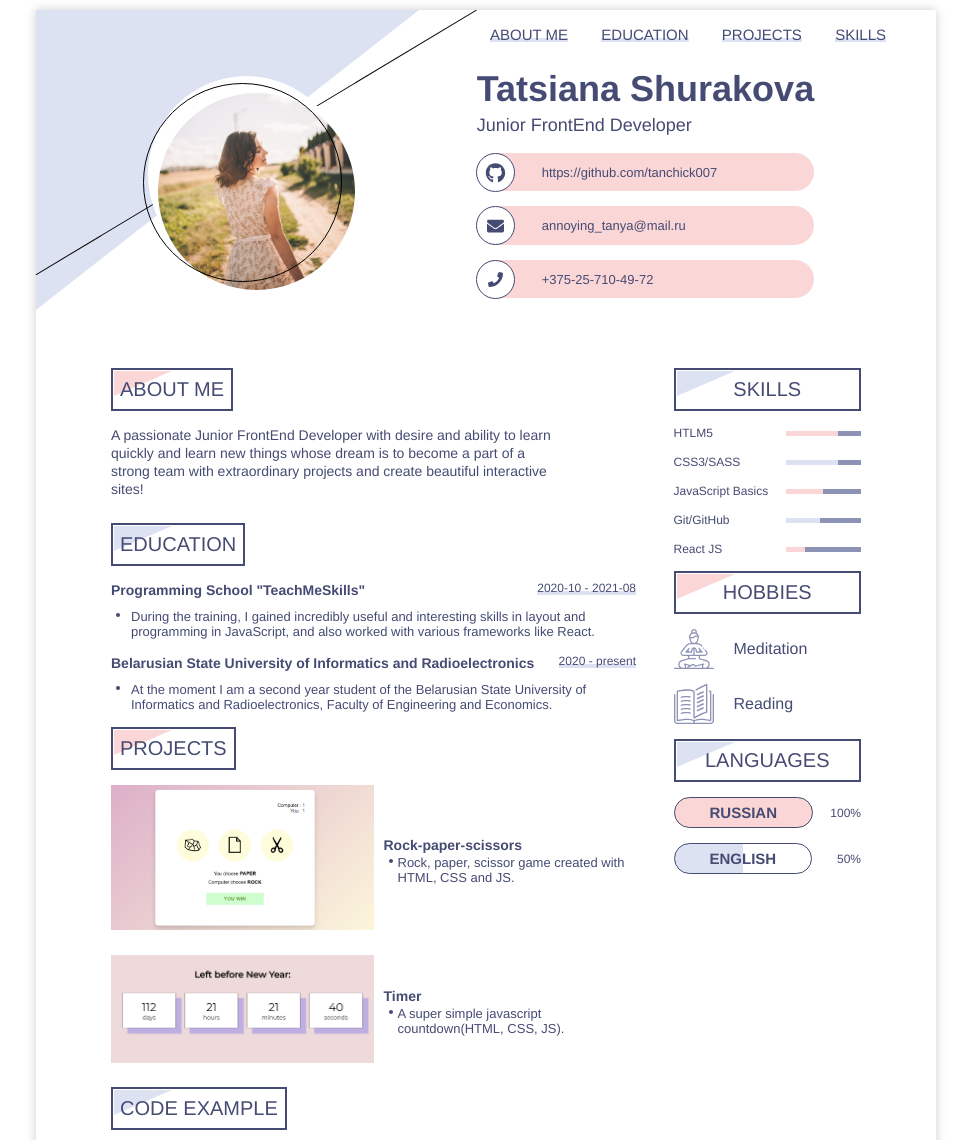
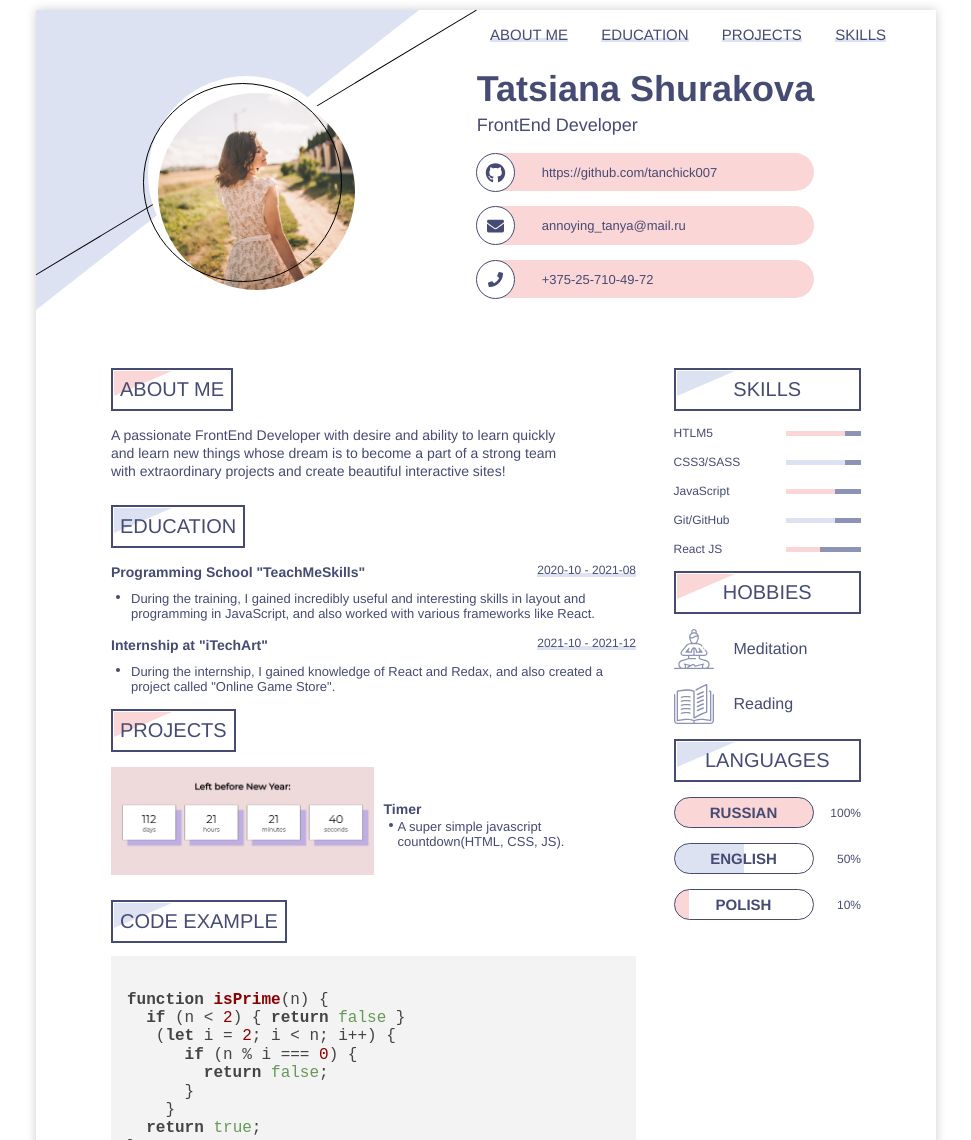
Before and after one commit to tanchick007/rsschool-cv, a website: page index.html in a window 1280 px wide. Shown: the top 1140 px of the page, without its empty margins (154-1125 px from the left). Drawn offline with nearby package versions, Linux system fonts and the light colour scheme.

Commit message:
fix: update info

```diff
--- a/index.html
+++ b/index.html
@@ -42,7 +42,7 @@
         </div>
         <div class="header__info">
           <h1 class="header__title">Tatsiana Shurakova</h1>
-          <p class="header__subtitle">Junior FrontEnd Developer</p>
+          <p class="header__subtitle">FrontEnd Developer</p>
           <ul class="header__contacts">
             <li class="header__item header__item_github">
               <a href="https://github.com/tanchick007"
@@ -64,7 +64,7 @@
             <div class="about-me__info">
               <h3 class="title title_pink">ABOUT ME</h3>
               <p class="about-me__text">
-                A passionate Junior FrontEnd Developer with desire and ability
+                A passionate FrontEnd Developer with desire and ability
                 to learn quickly and learn new things whose dream is to become a
                 part of a strong team with extraordinary projects and create
                 beautiful interactive sites!
@@ -89,15 +89,12 @@
                 <li class="about-me__item">
                   <div class="about-me__box">
                     <h5 class="about-me__institution">
-                      Belarusian State University of Informatics and
-                      Radioelectronics
+                      Internship at "iTechArt"
                     </h5>
-                    <span class="about-me__date">2020 - present</span>
+                    <span class="about-me__date">2021-10 - 2021-12</span>
                   </div>
                   <p class="about-me__desc">
-                    At the moment I am a second year student of the Belarusian
-                    State University of Informatics and Radioelectronics,
-                    Faculty of Engineering and Economics.
+                    During the internship, I gained knowledge of React and Redax, and also created a project called "Online Game Store".
                   </p>
                 </li>
               </ul>
@@ -106,27 +103,7 @@
               <h3 class="title title_pink">PROJECTS</h3>
               <div class="about-me__container">
                 <div class="about-me__project">
-                  <a href="https://tanchick007.github.io/rock-paper-scissors/" target="_blank">
-                    <div class="about-me__project_one">
-                      <div class="project-img__overlay"></div>
-                      <img
-                        class="project-img"
-                        src="./img/rps.PNG"
-                        alt="project"
-                      />
-                      <div class="project-img__details fadeIn-top">
-                        <h3>Rock-paper-scissors</h3>
-                        <span>Simple layout</span>
-                      </div>
-                    </div>
-                  </a>
-                  <div class="about-me__project-info">
-                    <h6>Rock-paper-scissors</h6>
-                    <p>Rock, paper, scissor game created with HTML, CSS and JS.</p>
-                  </div>
-                </div>
-                <div class="about-me__project">
-                  <a href="https://jsfiddle.net/fzxsL0qn/3/" target="_blank">
+                  <a href="https://jsfiddle.net/19edxbmt/" target="_blank">
                     <div class="about-me__project_two">
                       <div class="project-img__overlay"></div>
                       <img
@@ -177,7 +154,7 @@ function isPrime(n) {
                   <div class="skills-box__prline skills-box__prline_css"></div>
                 </li>
                 <li class="skills-box__item">
-                  <span class="skills-box__skill">JavaScript Basics</span>
+                  <span class="skills-box__skill">JavaScript</span>
                   <div class="skills-box__prline skills-box__prline_js"></div>
                 </li>
                 <li class="skills-box__item">
@@ -226,6 +203,12 @@ function isPrime(n) {
                   </p>
                   <span class="skills-box__level">50%</span>
                 </li>
+                <li class="skills-box__container">
+                  <p class="skills-box__language skills-box__language_additional">
+                    POLISH
+                  </p>
+                  <span class="skills-box__level">10%</span>
+                </li>
               </ul>
             </div>
           </aside>
--- a/sass/layout/_skills-box.scss
+++ b/sass/layout/_skills-box.scss
@@ -47,12 +47,12 @@
         }
 
         &_html {
-            background: linear-gradient(to right, $color-additional 70%, $color-skill 70%);
+            background: linear-gradient(to right, $color-additional 79%, $color-skill 79%);
             &::before {
                 background: $color-additional;
             }
             @include media-tablet {
-                background: linear-gradient(to right, $color-primary 70%, $color-skill 70%);
+                background: linear-gradient(to right, $color-primary 79%, $color-skill 79%);
                 &::before {
                     background: $color-primary;
                 }
@@ -60,19 +60,19 @@
         }
 
         &_css {
-            background: linear-gradient(to right, $color-primary 70%, $color-skill 70%);
+            background: linear-gradient(to right, $color-primary 79%, $color-skill 79%);
             @include media-tablet {
-                background: linear-gradient(to right, $color-additional 70%, $color-skill 70%);
+                background: linear-gradient(to right, $color-additional 79%, $color-skill 79%);
             }
         }
 
         &_js {
-            background: linear-gradient(to right, $color-additional 50%, $color-skill 50%);
+            background: linear-gradient(to right, $color-additional 65%, $color-skill 65%);
             &::before {
                 background: $color-additional;
             }
             @include media-tablet {
-                background: linear-gradient(to right, $color-primary 50%, $color-skill 50%);
+                background: linear-gradient(to right, $color-primary 65%, $color-skill 65%);
                 &::before {
                     background: $color-primary;
                 }
@@ -80,19 +80,19 @@
         }
 
         &_git {
-            background: linear-gradient(to right, $color-primary 45%, $color-skill 45%);
+            background: linear-gradient(to right, $color-primary 65%, $color-skill 65%);
             @include media-tablet {
-                background: linear-gradient(to right, $color-additional 45%, $color-skill 45%);
+                background: linear-gradient(to right, $color-additional 65%, $color-skill 65%);
             }
         }
 
         &_react {
-            background: linear-gradient(to right, $color-additional 25%, $color-skill 25%);
+            background: linear-gradient(to right, $color-additional 45%, $color-skill 45%);
             &::before {
                 background: $color-additional;
             }
             @include media-tablet {
-                background: linear-gradient(to right, $color-primary 25%, $color-skill 25%);
+                background: linear-gradient(to right, $color-primary 45%, $color-skill 45%);
                 &::before {
                     background: $color-primary;
                 }
@@ -124,6 +124,8 @@
     }
 
     &__language {
+        width: 140px;
+        box-sizing: border-box;
         @include font(15px, 25px, 600, normal, $color-text);
         padding: 2px 35px;
         border: 1px solid $color-text;
@@ -139,6 +141,12 @@
                 background: linear-gradient(to right, $color-additional 50%, transparent 50%);
             }
         }
+        &_additional {
+            background: linear-gradient(to right, $color-additional 10%, transparent 10%);
+            @include media-tablet {
+                background: linear-gradient(to right, $color-primary 10%, transparent 10%);
+            }
+        }
     }
 
     &__level {
```
Also changed, not shown: sass/style.css, 2 other files.
